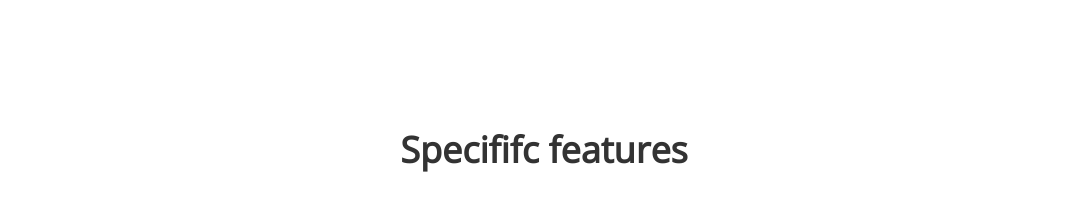
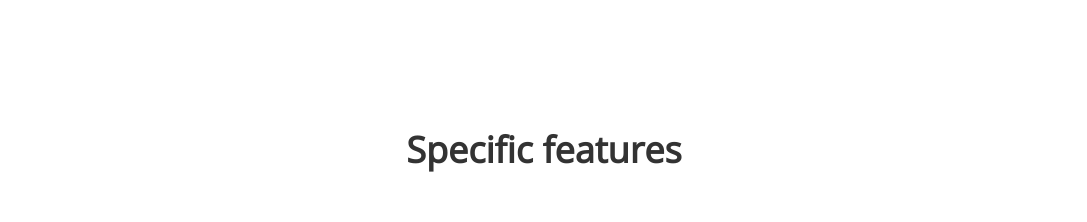
Before and after one commit to judge787/judge787.github.io, a plain HTML site: page index.html in a window 1280 px wide. Shown: the part 1020-1242 px from the top of the page, without its empty margins (96-1183 px from the left). Drawn offline with nearby package versions, Linux system fonts and the light colour scheme; files whose address does not match are found by name.

Commit message:
Update index.html

```diff
--- a/index.html
+++ b/index.html
@@ -137,7 +137,7 @@ icon2.onclick = function(){
     <br>
     <br>
     <br>
-    <h1>Specififc features</h1>
+    <h1>Specific features</h1>
 
     <div class="row">
         <div class="sub-col">
```
